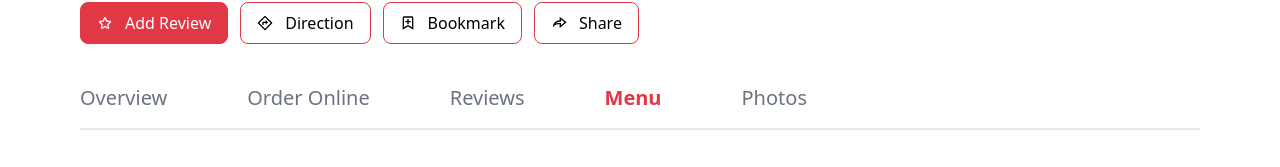
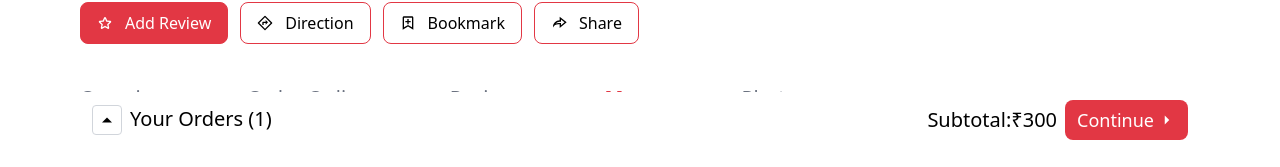
Before and after one commit to pavankpdev/zomato-proj-master-shapeai, a React (Create React App) app in the folder client/: page /restaurant/1/menu in a window 1280 px wide. Shown: the part 652-819 px from the top of the page. Built offline with nearby package versions, Linux system fonts and the light colour scheme.

Commit message:
add cart

```diff
--- /dev/null
+++ b/client/src/Components/Cart/CartContainer.jsx
@@ -0,0 +1,86 @@
+import React, { useState } from "react";
+import {
+  IoMdArrowDropdown,
+  IoMdArrowDropright,
+  IoMdArrowDropup,
+} from "react-icons/io";
+import { IoCloseSharp } from "react-icons/io5";
+
+// components
+import FoodItem from "./FoodItem";
+
+const CartSM = ({ toggle }) => {
+  return (
+    <>
+      <div className=" md:hidden flex items-center justify-between">
+        <div className="flex flex-col items-start">
+          <small className="flex items-center gap-1" onClick={toggle}>
+            1 Item <IoMdArrowDropup />
+          </small>
+          <h4>
+            ₹300 <sub>(plus tax)</sub>
+          </h4>
+        </div>
+        <button className="flex items-center gap-1 bg-zomato-400 px-3 py-1 text-white rounded-lg">
+          Continue <IoMdArrowDropright />
+        </button>
+      </div>
+    </>
+  );
+};
+const CartLg = ({ toggle }) => {
+  return (
+    <>
+      <div className=" hidden md:flex items-center justify-between container px-20 mx-auto">
+        <div className="flex gap-2 text-xl items-start">
+          <span
+            className="border bg-white border-gray-300 p-1 rounded"
+            onClick={toggle}
+          >
+            <IoMdArrowDropup />
+          </span>
+          <h4>Your Orders (1)</h4>
+        </div>
+        <div className="flex items-center gap-2">
+          <h4 className="text-xl">Subtotal:₹300</h4>
+          <button className="flex items-center text-lg h-10 font-light gap-1 bg-zomato-400 px-3 py-1 text-white rounded-lg">
+            Continue <IoMdArrowDropright />
+          </button>
+        </div>
+      </div>
+    </>
+  );
+};
+
+const CartContainer = () => {
+  const [isOpen, setIsOpen] = useState(false);
+
+  const toggleCart = () => setIsOpen((prev) => !prev);
+  const closeCart = () => setIsOpen(false);
+  return (
+    <>
+      {isOpen && (
+        <div className="fixed w-full overflow-y-scroll h-48 bg-white  z-10 p-2 bottom-16 px-3">
+          <div className="flex items-center justify-between">
+            <h3 className="text-xl font-semibold">Your Orders</h3>
+            <IoCloseSharp onClick={closeCart} />
+          </div>
+          <hr className="my-2" />
+
+          <div className="flex flex-col gap-2">
+            <FoodItem name="Pizza" quantity="3" price="90" />
+            <FoodItem name="Pizza" quantity="3" price="90" />
+            <FoodItem name="Pizza" quantity="3" price="90" />
+            <FoodItem name="Pizza" quantity="3" price="90" />
+          </div>
+        </div>
+      )}
+      <div className="fixed w-full bg-white z-10 p-2 px-3 bottom-0">
+        <CartSM toggle={toggleCart} />
+        <CartLg toggle={toggleCart} />
+      </div>
+    </>
+  );
+};
+
+export default CartContainer;
--- /dev/null
+++ b/client/src/Components/Cart/FoodItem.jsx
@@ -0,0 +1,22 @@
+import React from "react";
+
+const FoodItem = (props) => {
+  return (
+    <>
+      <div className="flex items-center justify-between">
+        <h5>{props.name}</h5>
+        <div className="flex flex-col items-end">
+          <small>₹{parseInt(props.price) * parseInt(props.quantity)}</small>
+          <div className="px-1 bg-zomato-400 text-white rounded flex items-center gap-1">
+            <button className="p-1 bg-zomato-400 text-white rounded">-</button>
+            <small>38</small>
+            <button className="p-1 bg-zomato-400 text-white rounded">+</button>
+          </div>
+        </div>
+      </div>
+      <hr className="my-1" />
+    </>
+  );
+};
+
+export default FoodItem;
--- a/client/src/Layout/Restaurant.layout.jsx
+++ b/client/src/Layout/Restaurant.layout.jsx
@@ -9,6 +9,7 @@
 import InfoButtons from "../Components/restaurant/InfoButtons";
 import RestaurantInfo from "../Components/restaurant/RestaurantInfo";
 import TabContainer from "../Components/restaurant/Tabs";
+import CartContainer from "../Components/Cart/CartContainer";
 
 const RestaurantLayout = (props) => {
   return (
@@ -50,6 +51,7 @@
         </div>
         <div className="relative">{props.children}</div>
       </div>
+      <CartContainer />
     </>
   );
 };
```
